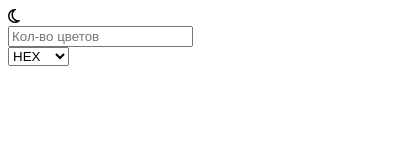
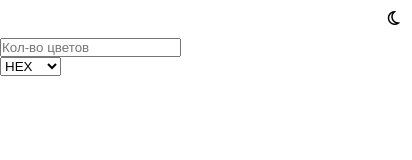
Before and after one commit to LCurcuma/palette_app, an Electron app: page app/index.html in a window 412 px wide. Drawn offline with Linux system fonts and the light colour scheme.

Commit message:
linked styles to the html file + added styles for nav

```diff
--- a/app/index.html
+++ b/app/index.html
@@ -5,12 +5,11 @@
     <meta name="viewport" content="width=device-width, initial-scale=1.0">
     <title>Palette randomizer</title>
     <script src="https://kit.fontawesome.com/737b386bab.js" crossorigin="anonymous"></script>
+    <link rel="stylesheet" href="styles.css">
 </head>
 <body>
     <nav>
-        <div id="modes">
-            <a href=""><i class="fa-regular fa-moon" style="color: rgb(0, 0, 0);"></i></a>
-        </div>
+            <a href="" class="modes"><i class="fa-regular fa-moon" style="color: rgb(0, 0, 0);"></i></a>
     </nav>
     <main>
         <div id="settings">
--- a/app/styles.css
+++ b/app/styles.css
@@ -3,3 +3,11 @@
     padding: 0;
     box-sizing: border-box;
 }
+
+nav{
+    display: flex;
+    flex-direction: row;
+    justify-content: flex-end;
+    align-items: flex-end;
+    padding: 10px 3vw;
+}
```
